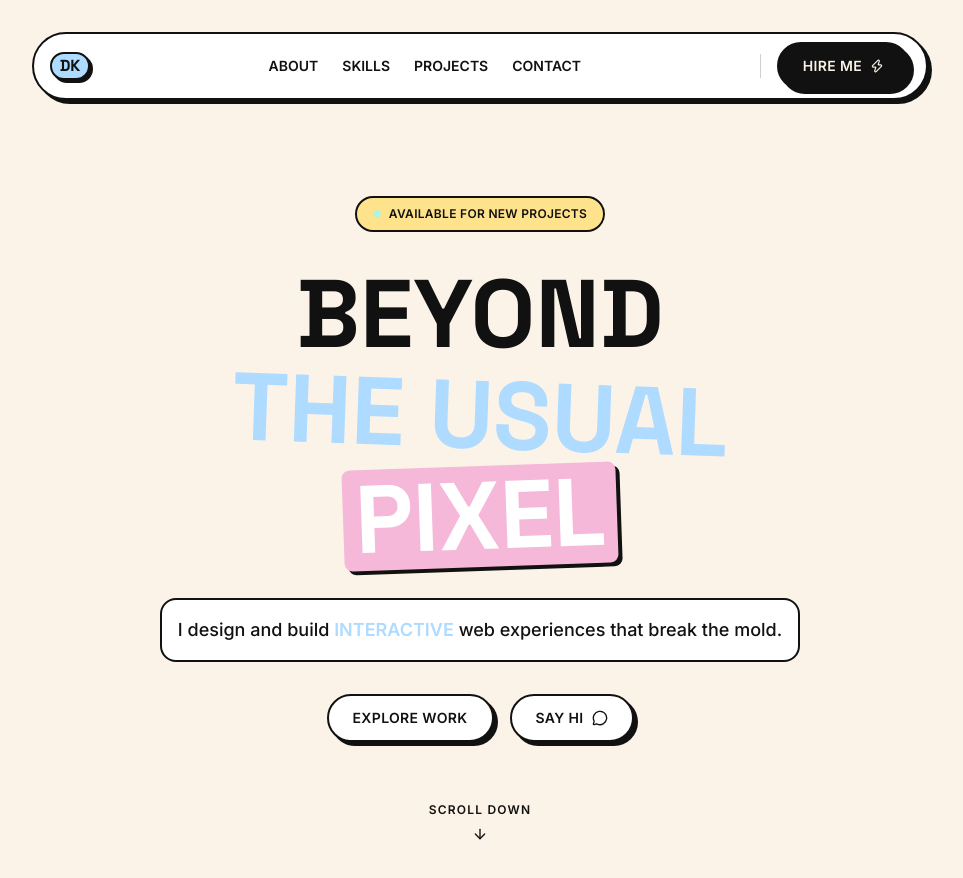
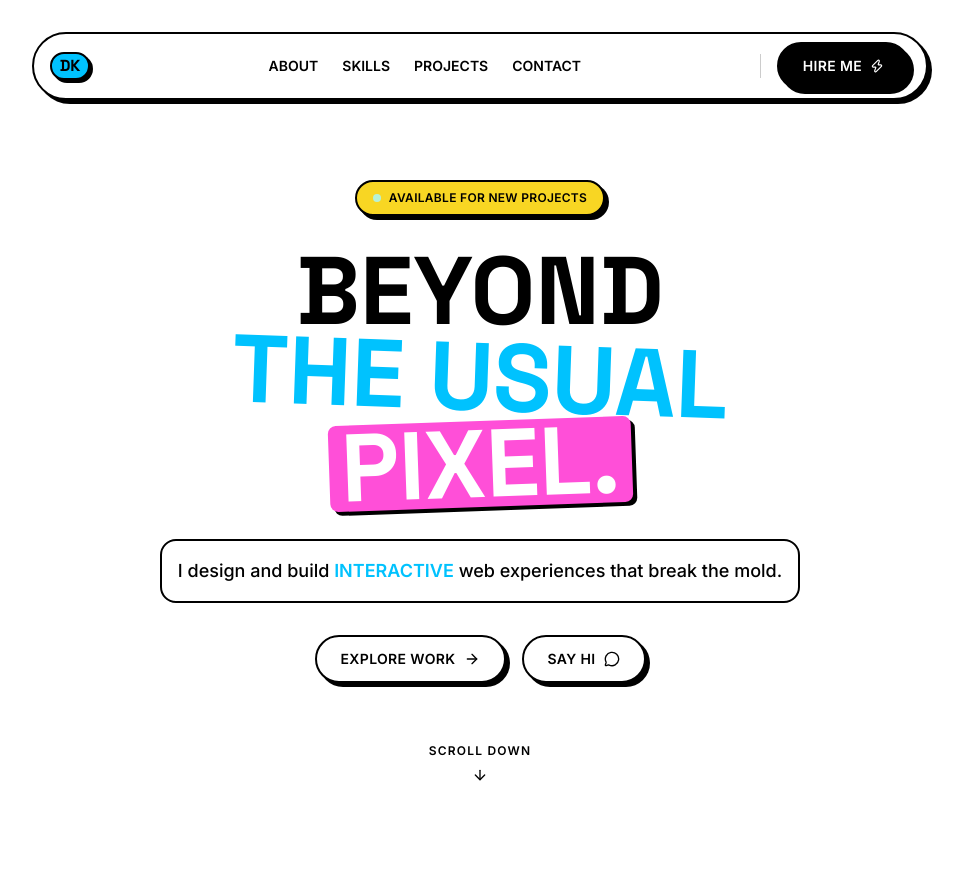
Before and after one commit to dikagfani/portofolio, a Next.js app: page / in a window 1280 px wide. Shown: the top 878 px of the page, without its empty margins (160-1123 px from the left). Built offline with nearby package versions, Linux system fonts and the light colour scheme.

Commit message:
feat:update colors palette and Navbar

```diff
--- a/src/app/globals.css
+++ b/src/app/globals.css
@@ -1,13 +1,13 @@
 @import "tailwindcss";
 
 @theme {
-  --color-background: #FBF3E7;
-  --color-ink: #111111;
+  --color-background: #FFFFFF;
+  --color-ink: #000000;
   --color-surface: #FFFFFF;
 
-  --color-pink: #F6B8D9;
-  --color-blue: #AEDBFF;
-  --color-yellow: #FFE38C;
+  --color-pink: #FF4FD8;
+  --color-blue: #00C2FE;
+  --color-yellow: #F8D623;
   --color-mint: #B7F2D6;
   --color-purple: #D6C3FB;
 
--- a/src/components/section/Hero.jsx
+++ b/src/components/section/Hero.jsx
@@ -1,23 +1,23 @@
 import Link from "next/link"
-import { MessageCircle, ArrowDown } from "lucide-react";
+import { MessageCircle, ArrowDown, ArrowRight } from "lucide-react";
 import Badge from "../ui/Badge"
 import Button from "../ui/Button"
 
 export default function Hero() {
   return (
-    <section className="relative overflow-hidden px-4 pt-16 pb-24 text-center md:pt-24">
+    <section className="relative overflow-hidden px-4 pt-16 pb-24 text-center md:pt-20">
       <div className=" mx-auto flex max-w-3xl flex-col items-center gap-8">
-        <Badge color="yellow" withDot>
+        <Badge color="yellow" withDot classname="shadow-[4px_4px_0px_var(--color-ink)]">
           AVAILABLE FOR NEW PROJECTS
         </Badge>
 
-        <h1 className="font-display text-5xl font-bold leading-[1.05] sm:text-6xl md:text-8xl">
+        <h1 className="font-display text-5xl font-black leading-[0.9] sm:text-6xl md:text-8xl">
           BEYOND
           <br />
           <span className="inline-block rotate-2 text-blue">THE USUAL</span>
           <br />
           <mark className="inline-block rounded-lg bg-pink px-3 text-surface -rotate-2 shadow-[4px_4px_0px_var(--color-ink)] ">
-            PIXEL
+            PIXEL.
           </mark>
         </h1>
 
@@ -28,7 +28,7 @@ export default function Hero() {
         <div className="flex flex-col gap-4 sm:flex-row">
           <a href="#projects">
           <Button variant="secondary" className="gap-2">
-            Explore Work
+            Explore Work <ArrowRight size={16} />
           </Button>
           </a>
           <a href="#contact">
```
